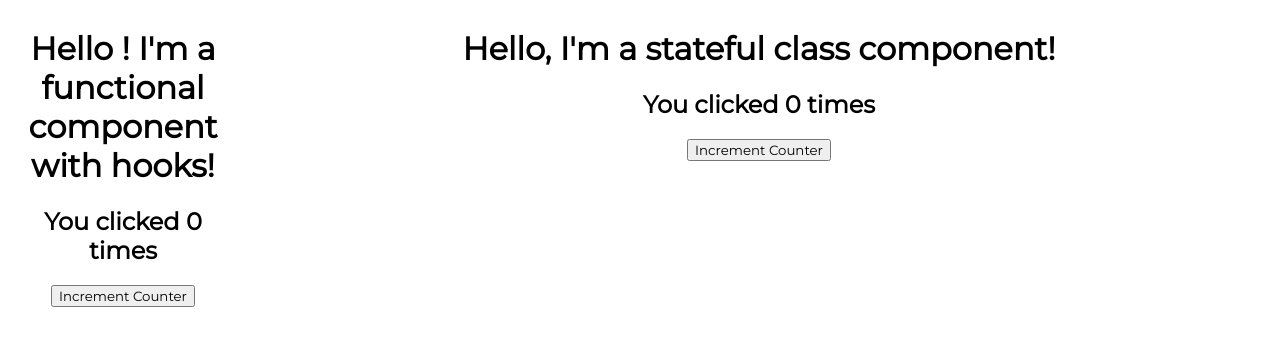
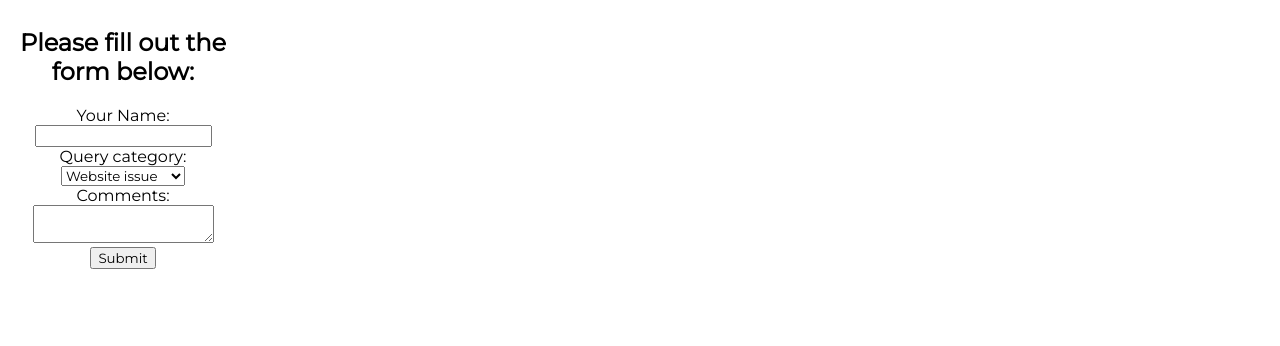
Before and after one commit to patthoege/funtional-component-css-challenge, a React (Create React App) app in the folder my-app/: page / in a window 1280 px wide. Shown: the top 346 px of the page. Built offline with nearby package versions, Linux system fonts and the light colour scheme.

Commit message:
UseState Hook in ControlledFormHooks

```diff
--- a/my-app/src/App.js
+++ b/my-app/src/App.js
@@ -1,6 +1,7 @@
 import css from './App.module.css';
-import ClassCounter from "./components/ClassCounter";
-import HooksCounter from './components/HooksCounter';
+import ControlledFormHooks from "./components/ControlledFormHooks";
+// import ClassCounter from "./components/ClassCounter";
+// import HooksCounter from './components/HooksCounter';
 // import SearchBar from './components/SearchBar';
 // import EventClass from './components/EventClass';
 // import EventsFunctional from './components/EventsFunctional';
@@ -49,8 +50,9 @@
       {/* <ControlledForm /> */}
       {/* <UncontrolledForm /> */}
       {/* <SearchBar /> */}
-      <HooksCounter />
-      <ClassCounter />
+      {/* <HooksCounter /> */}
+      {/* <ClassCounter /> */}
+      <ControlledFormHooks />
     </div>
   );
 }
--- /dev/null
+++ b/my-app/src/components/ControlledFormHooks.js
@@ -0,0 +1,61 @@
+import React, {useState} from 'react'
+
+function ControlledFormHooks() {
+    const [name, setName] = useState('');
+    const [category, setCategory] = useState('website');
+    const [comments, setComments] = useState('');
+    const handleSubmit = (e) => {
+        e.preventDefault();
+        console.log(name, category, comments);
+    }
+
+    return (
+        <div>
+            <h2>Please fill out the form below:</h2>
+            <form onSubmit={handleSubmit}>
+                <div>
+                    <label htmlFor="id-name">Your Name:</label>
+                    <input
+                        value={name}
+                        onChange={
+                            (e) => setName(e.target.value)
+                        }
+                        id="id-name"
+                        name="name"
+                        type="text"
+                    />
+                </div>
+                <div>
+                    <label htmlFor="id-category">Query category:</label>
+                    <select
+                        id="id-category"
+                        name="category"
+                        value={category}
+                        onChange={
+                            (e) => setCategory(e.target.value)
+                        }
+                    >
+                        <option value="website">Website issue</option>
+                        <option value="order">Order issue</option>
+                        <option value="general">General inquiry</option>
+
+                    </select>
+                </div>
+                <div>
+                    <label htmlFor="id-comments">Comments:</label>
+                    <textarea
+                        id="id-comments"
+                        name="comments"
+                        value={comments}
+                        onChange={
+                            (e) => setComments(e.target.value)
+                        }
+                    />
+                </div>
+                <input type="submit" value="Submit" />
+            </form>
+        </div>
+    )
+}
+
+export default ControlledFormHooks
```
